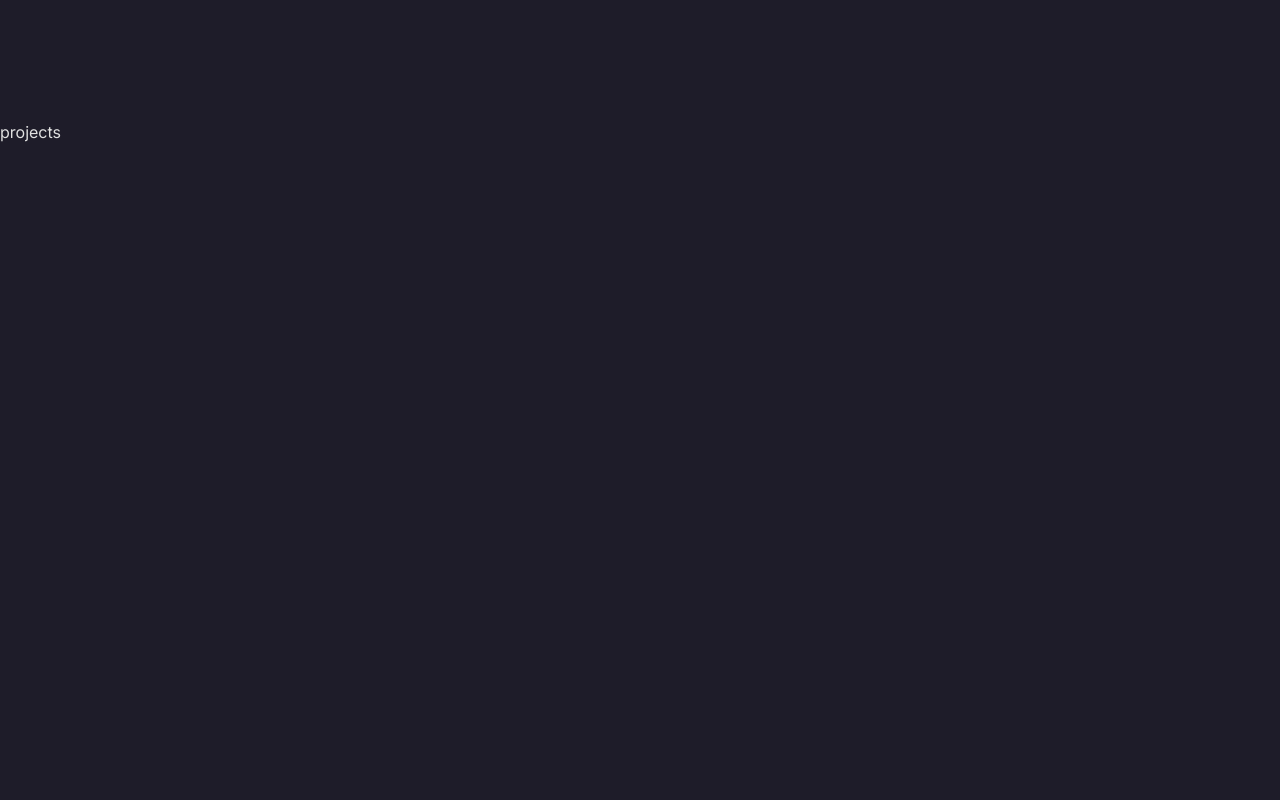
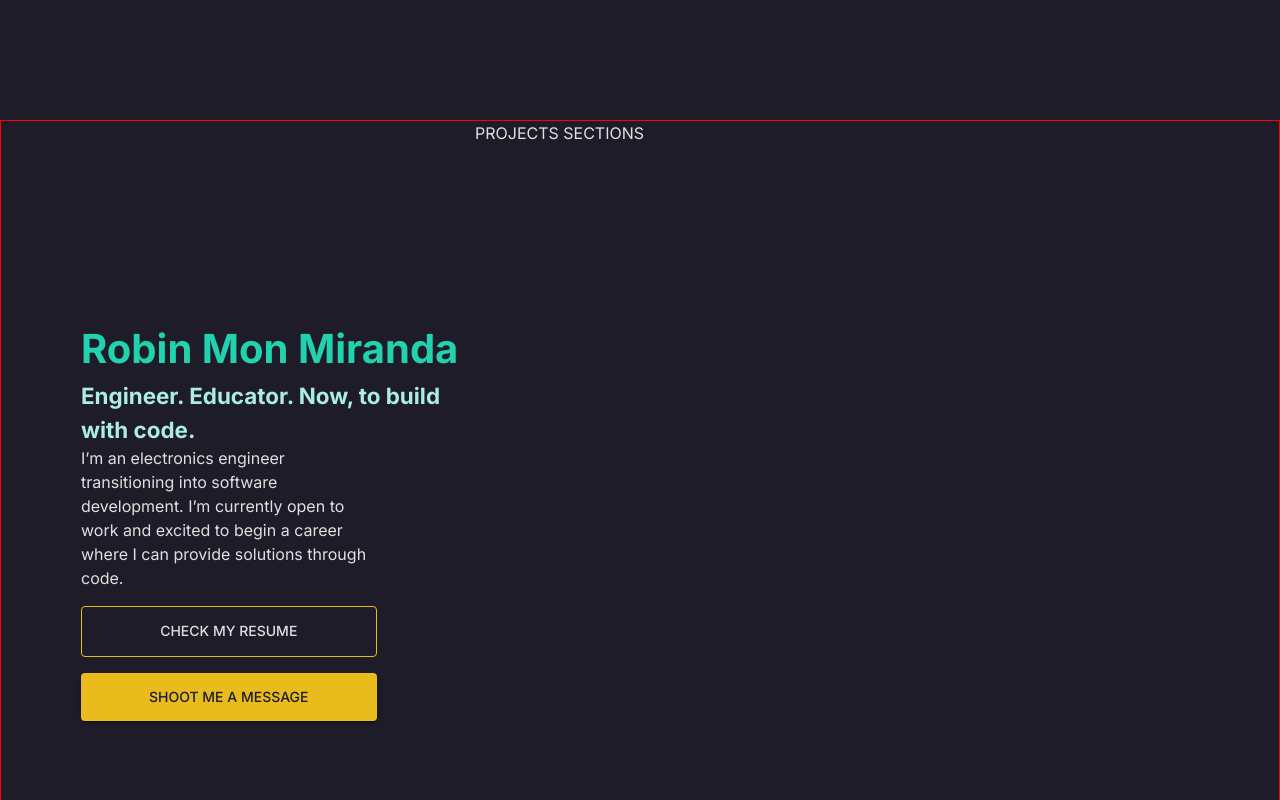
Before and after one commit to aramind/robin-mon-miranda-dev-portfolio, a React (Create React App) app: page / in a window 1280 px wide. Shown: the part 600-1400 px from the top of the page. Built offline with nearby package versions, Linux system fonts and the light colour scheme; a web font is replaced by a local one.

Commit message:
feat: adding side hero

```diff
--- /dev/null
+++ b/src/components/SideHero.jsx
@@ -0,0 +1,41 @@
+import { Box, Button, Stack, Typography } from "@mui/material";
+
+const SideHero = () => {
+  return (
+    <Box width={1} height={1} alignContent="center">
+      <Typography
+        fontSize={{ xs: "2rem", md: "2.5rem" }}
+        // variant={isInMobile ? "h5" : "h4"}
+        fontWeight="bold"
+        color="primary"
+      >
+        Robin Mon Miranda
+      </Typography>
+      <Typography
+        fontSize={{ xs: "1.1rem", md: "1.4rem" }}
+        // variant={isInMobile ? "h6" : "h5"}
+        fontWeight="bold"
+        color="primary.light"
+      >
+        Engineer. Educator. Now, to build with code.
+      </Typography>
+      <Box width={{ xs: 1, md: "75%" }}>
+        <Typography>
+          I’m an electronics engineer transitioning into software development.
+          I’m currently open to work and excited to begin a career where I can
+          provide solutions through code.
+        </Typography>
+        <Stack justifyContent="space-between" spacing={2} mt={2}>
+          <Button variant="outlined" fullWidth sx={{ py: 1.5 }}>
+            CHECK MY RESUME
+          </Button>
+          <Button variant="contained" fullWidth sx={{ py: 1.5 }}>
+            SHOOT ME A MESSAGE
+          </Button>
+        </Stack>
+      </Box>
+    </Box>
+  );
+};
+
+export default SideHero;
--- a/src/layout/Main.jsx
+++ b/src/layout/Main.jsx
@@ -1,6 +1,7 @@
 import { Box, Typography } from "@mui/material";
 import React from "react";
 import Landing from "../sections/landing/Landing";
+import Project from "../sections/projects/Project";
 
 const Main = () => {
   return (
@@ -12,9 +13,7 @@ const Main = () => {
       //   sx={{ backgroundColor: (theme) => theme.palette.black.main }}
     >
       <Landing />
-      <Box height="100vh" id="projects">
-        projects
-      </Box>
+      <Project />
       <Box height="100vh" id="experiences">
         experiences
       </Box>
--- /dev/null
+++ b/src/sections/projects/Project.jsx
@@ -0,0 +1,26 @@
+import { Box, Stack, Typography } from "@mui/material";
+import React from "react";
+import SideHero from "../../components/SideHero";
+
+const Project = () => {
+  return (
+    <Stack
+      id="projects"
+      className="outlined"
+      px={2}
+      pl={{ md: 10 }}
+      justifyContent="flex-start"
+      direction="row"
+      height="100vh"
+    >
+      <Box flex={1}>
+        <SideHero />
+      </Box>
+      <Box flex={2}>
+        <Typography>PROJECTS SECTIONS</Typography>
+      </Box>
+    </Stack>
+  );
+};
+
+export default Project;
```
